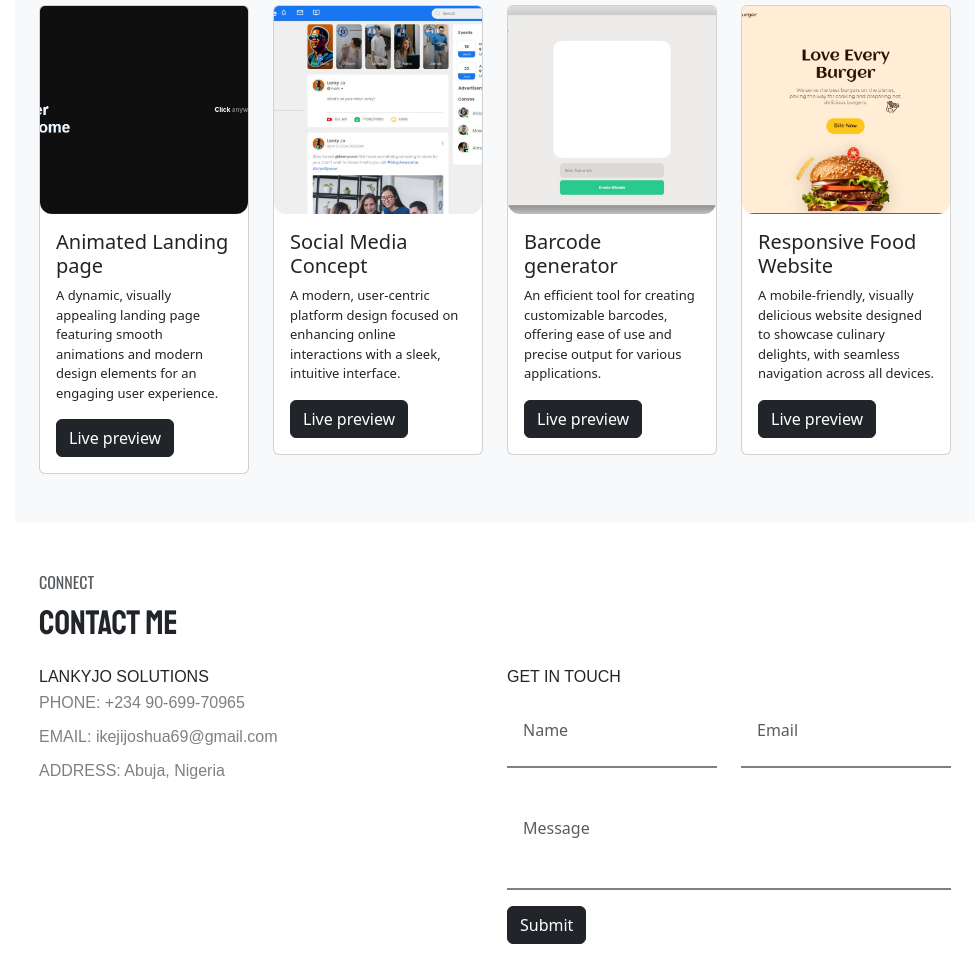
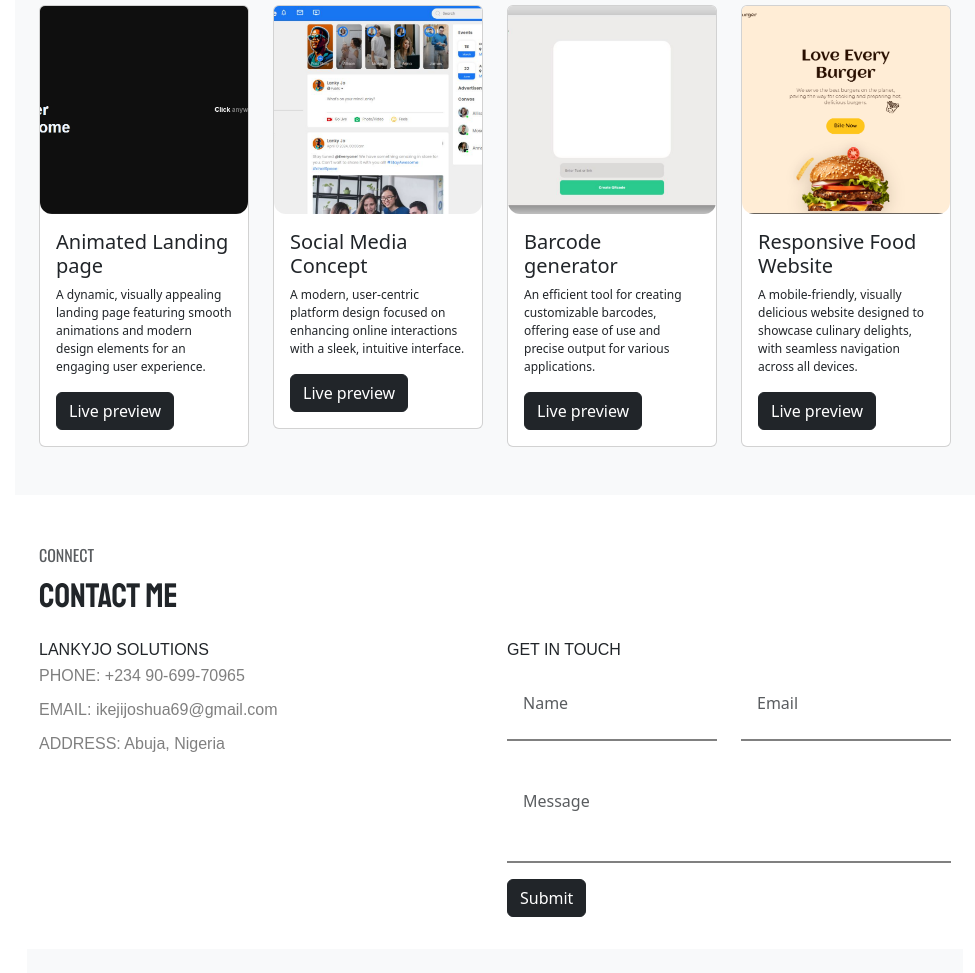
Before and after one commit to lankyjo/THELANKYJO, a plain HTML site: page index.html in a window 1280 px wide. Shown: the part 2785-3758 px from the top of the page, without its empty margins (305-1280 px from the left). Drawn offline with nearby package versions, Linux system fonts and the light colour scheme; a web font is replaced by a local one.

Commit message:
card mod

```diff
--- a/styles.css
+++ b/styles.css
@@ -43,7 +43,7 @@ body{
     font-size: 16px !important;
 }
 .font-size-12{
-    font-size: 13px !important;
+    font-size: 12px !important;
 }
 nav{
     height: 100vh;
@@ -131,3 +131,6 @@ img{
     padding: 1.5rem 1rem;
     resize: none;
 }
+.card{
+    height: fit-content;
+}
```
